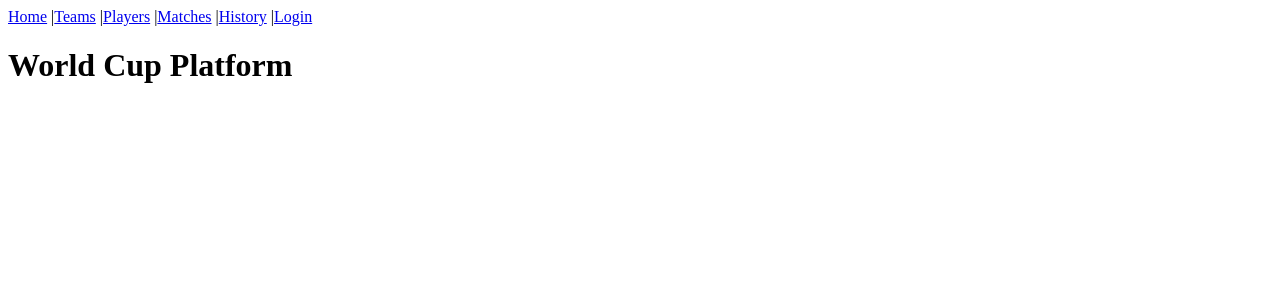
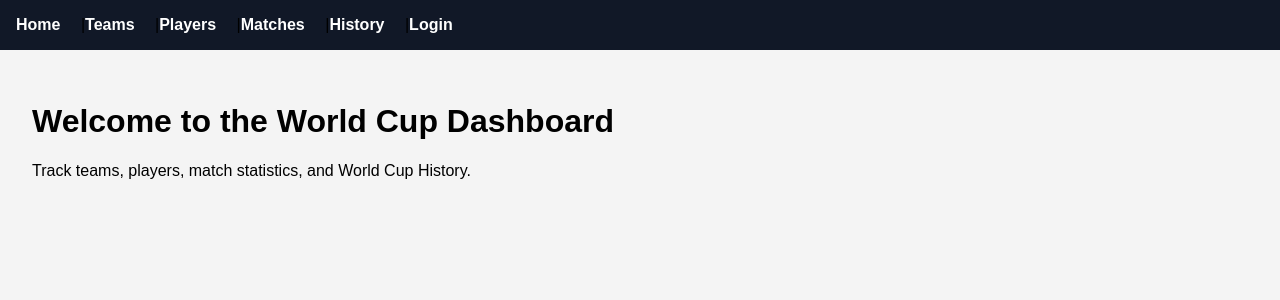
Before and after one commit to irv-tech/world-cup, a React app in the folder frontend/: page / in a window 1280 px wide. Shown: the top 300 px of the page. Built offline with nearby package versions, Linux system fonts and the light colour scheme; the HTML template or start-up script is replaced by a standard one.

Commit message:
Added global styling and homepage layout

```diff
--- a/frontend/src/main.jsx
+++ b/frontend/src/main.jsx
@@ -1,6 +1,7 @@
 import { StrictMode } from "react";
 import { createRoot } from "react-dom/client";
 import App from "./App.jsx";
+import "./styles/global.css";
 
 createRoot(document.getElementById("root")).render(
   <StrictMode>
--- a/frontend/src/pages/Home.jsx
+++ b/frontend/src/pages/Home.jsx
@@ -1,5 +1,13 @@
-function Home() {
-  return <h1>World Cup Platform</h1>;
+function Home () {
+    return (
+        <div className="page-container">
+            <h1>Welcome to the World Cup Dashboard</h1>
+
+            <p>
+                Track teams, players, match statistics, and World Cup History.
+            </p>
+        </div>
+    );
 }
 
 export default Home;
--- /dev/null
+++ b/frontend/src/styles/global.css
@@ -0,0 +1,25 @@
+body {
+  margin: 0;
+  font-family: Arial, sans-serif;
+  background-color: #f4f4f4;
+}
+
+nav {
+  background-color: #111827;
+  padding: 1rem;
+}
+
+nav a {
+  color: white;
+  margin-right: 1rem;
+  text-decoration: none;
+  font-weight: bold;
+}
+
+nav a:hover {
+  color: #38bdf8;
+}
+
+.page-container {
+  padding: 2rem;
+}
```
